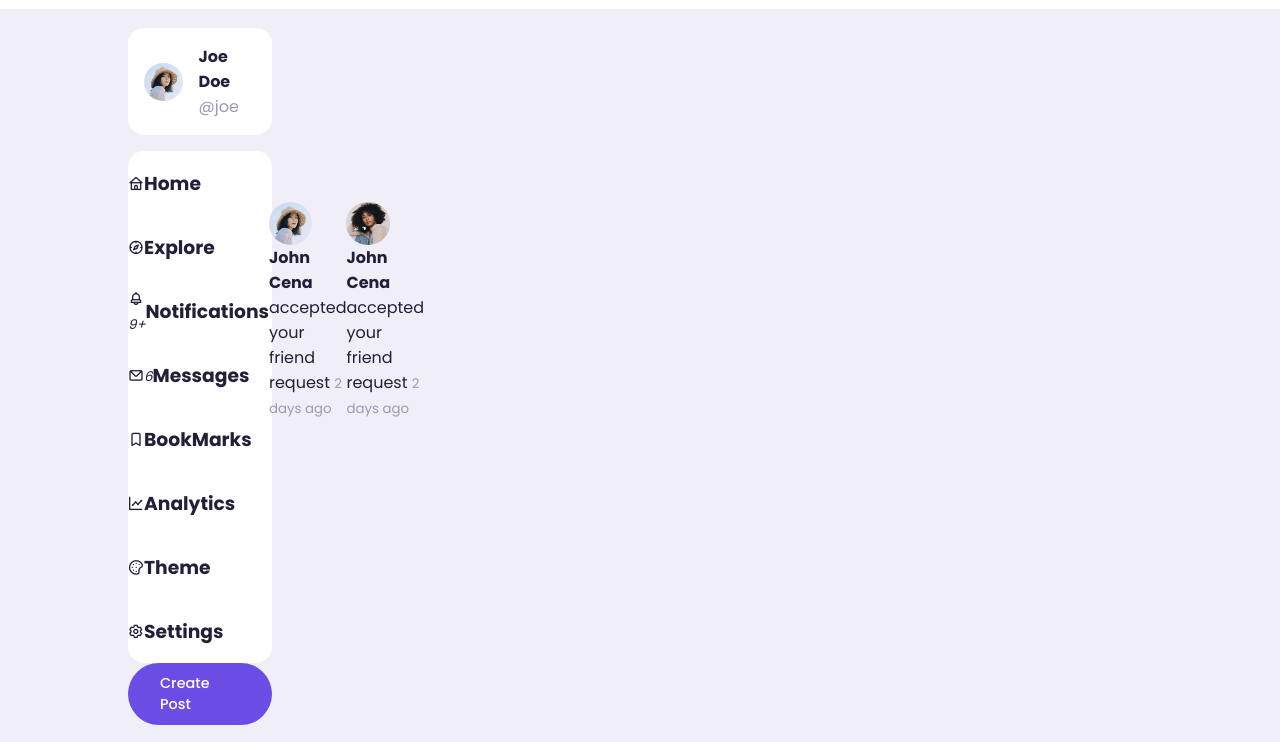
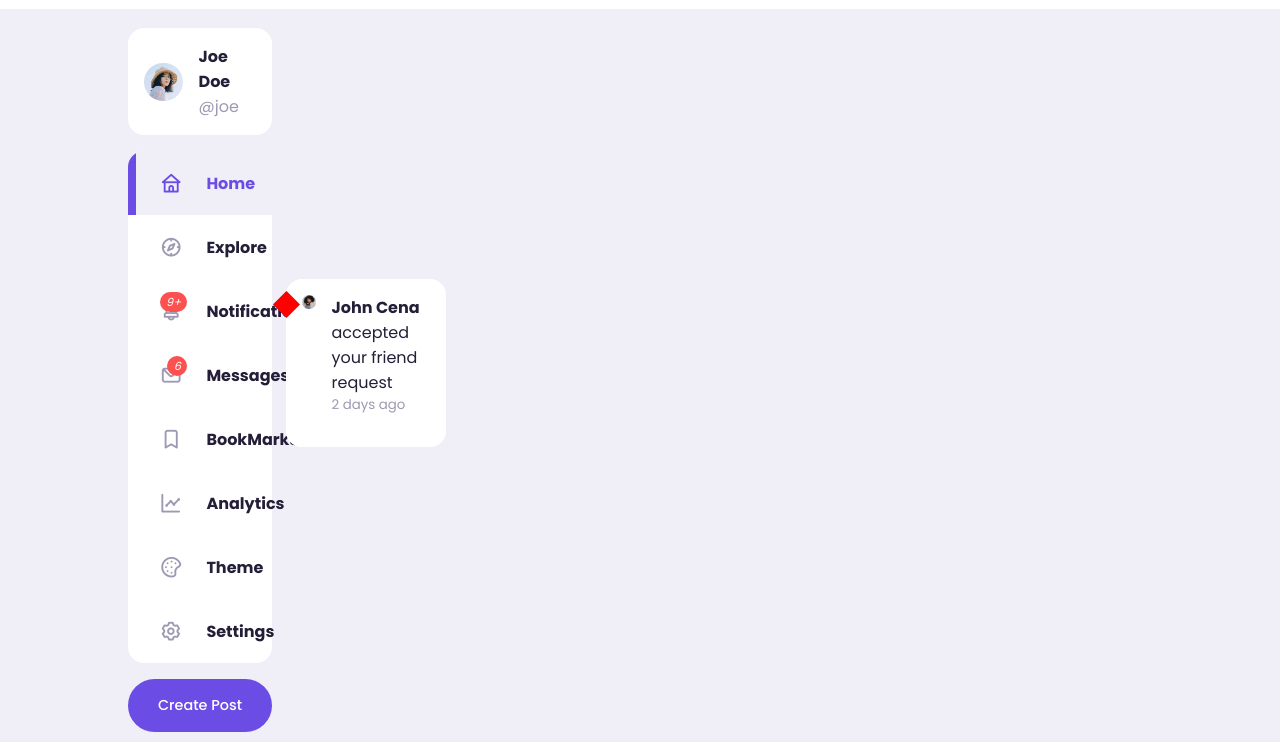
Before and after one commit to HarshitPachori/Responsive-socialmedia-website, a plain HTML site: page index.html in a window 1280 px wide. Shown: the part 58-800 px from the top of the page. Drawn offline with nearby package versions, Linux system fonts and the light colour scheme.

Commit message:
updated files

```diff
--- a/styles.css
+++ b/styles.css
@@ -134,12 +134,12 @@ main .container .left-side .profile {
   width: 100%;
 }
 /* SIDEBAR */
-.left-side .sidebar{
+.left-side .sidebar {
   margin-top: 1rem;
   background: var(--color-white);
   border-radius: var(--card-border-radius);
 }
-.left-side .sidebar .menu-item{
+.left-side .sidebar .menu-item {
   display: flex;
   align-items: center;
   height: 4rem;
@@ -147,6 +147,88 @@ cursor: pointer;
   transition: all 300ms ease;
   position: relative;
 }
-.left-side .sidebar .menu-item :hover{
-  background:var(--color-light);
+.left-side .sidebar .menu-item:hover {
+  background: var(--color-light);
 }
+.left-side .sidebar i {
+  font-size: 1.4rem;
+  color: var(--color-grey);
+  margin-left: 2rem;
+  position: relative;
+}
+.left-side .sidebar i .notification-count {
+  background: var(--color-danger);
+  color: var(--color-white);
+  font-size: 0.7rem;
+  width: fit-content;
+  border-radius: 0.8rem;
+  padding: 0.1rem 0.4rem;
+  position: absolute;
+  top: -0.2rem;
+  right: -0.3rem;
+}
+.left-side .sidebar h3 {
+  margin-left: 1.5rem;
+  font-size: 1rem;
+}
+.left-side .sidebar .active {
+  background: var(--color-light);
+}
+.left-side .sidebar .active i,
+.left-side .sidebar .active h3 {
+  color: var(--color-primary);
+}
+.left-side .sidebar .active::before {
+  content: "";
+  display: block;
+  width: 0.5rem;
+  height: 100%;
+  position: absolute;
+  background: var(--color-primary);
+}
+.left-side .sidebar .menu-item:first-child.active {
+  border-top-left-radius: var(--card-border-radius);
+  overflow: hidden;
+}
+.left-side .sidebar .menu-item:last-child.active {
+  border-bottom-left-radius: var(--card-border-radius);
+  overflow: hidden;
+}
+.left-side .btn {
+  margin-top: 1rem;
+  width: 100%;
+  text-align: center;
+  padding: 1rem 0;
+}
+
+/* NOTIFICATION POPUP */
+.left-side .notification-popup {
+  position: absolute;
+  top: 0;
+  left: 110%;
+  width: 10rem;
+  background: var(--color-white);
+  border-radius: var(--card-border-radius);
+  padding: var(--card-padding);
+  box-shadow: 0 0 2rem hsl(var(--color-primary), 75%, 60%, 25%);
+  z-index: 8;
+}
+.left-side .notification-popup::before {
+  content: "";
+  width: 1.2rem;
+  height: 1.2rem;
+  display: block;
+  background: red;
+  position: absolute;
+  left: -0.6rem;
+  transform: rotate(45deg);
+}
+.left-side .notification-popup > div {
+  display: flex;
+  align-items: start;
+  gap: 1rem;
+  margin-bottom: 1rem;
+}
+.left-side .notification-popup small {
+  display: block;
+}
```
Also changed, not shown: index.html (+2 -6 lines). Lines whose indentation alone changed are shown as unchanged.
